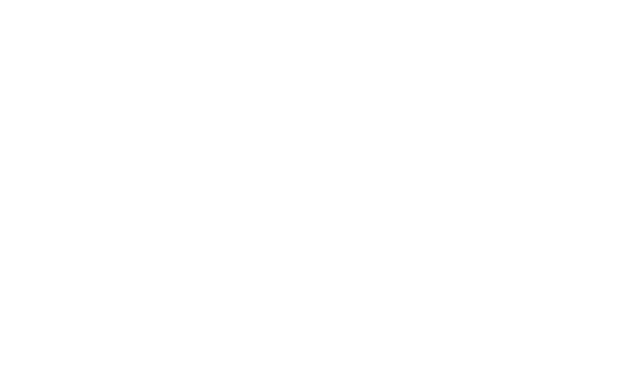
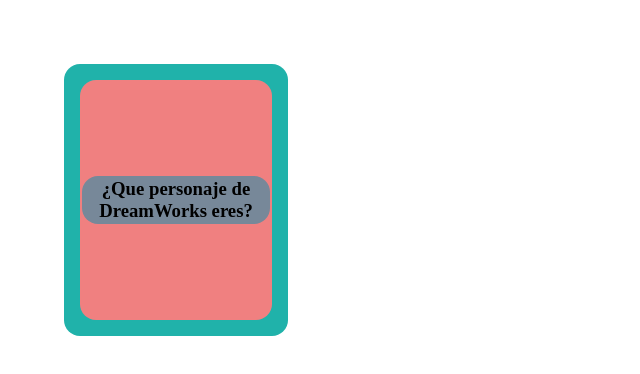
Before and after one commit to avalonxii/T2_HG_SERVIDOR_FORMUWORLD, a React (Vite) app: page / in a window 1280 px wide. Shown: the top 374 px of the page, without its empty margins (0-640 px from the left). Built offline with nearby package versions, Linux system fonts and the light colour scheme.

Commit message:
v1. de las cards del formulario , el hover no funciona xd

```diff
--- a/src/App.jsx
+++ b/src/App.jsx
@@ -1,11 +1,11 @@
+import Card from "./components/formulario/Card";
 
 function App() {
-
   return (
     <div className="App">
-
+      <Card />
     </div>
-  )
+  );
 }
 
-export default App
+export default App;
--- /dev/null
+++ b/src/assets/css/formulario.css
@@ -0,0 +1,39 @@
+
+
+.card{
+    position: relative;
+    background-color: lightseagreen;
+
+
+    width: 14rem;
+    height: auto;
+
+    border-radius: 1rem;
+    padding: 1rem 1rem;
+
+    display: flex;
+    justify-content: center;
+    align-items: center;
+}
+
+.card .img{
+    background-color: lightcoral;
+    width: 100%;
+    height: 15rem;
+
+    border-radius: 1rem;
+}
+
+.card .title{
+    max-width: 12rem;
+    padding: 0.1rem;
+    position: absolute;
+}
+
+.card .title h3{
+    background-color: lightslategray;
+    padding: 0.1rem;
+    border-radius: 1rem;
+
+    text-align: center;
+}
--- /dev/null
+++ b/src/components/formulario/Card.jsx
@@ -0,0 +1,14 @@
+
+
+export default function Card() {
+  return (
+    <div className="card">
+      <div className="img">
+{/*         <img src="" alt="" />
+ */}      </div>
+      <div className="title">
+        <h3>¿Que personaje de DreamWorks eres?</h3>
+      </div>
+    </div>
+  );
+}
--- a/src/index.css
+++ b/src/index.css
@@ -0,0 +1,11 @@
+@import './assets/css/formulario.css';
+
+*{
+    margin: 0;
+    padding: 0;
+    box-sizing: border-box;
+}
+
+.App{
+    padding: 5% 5%;
+}
```
